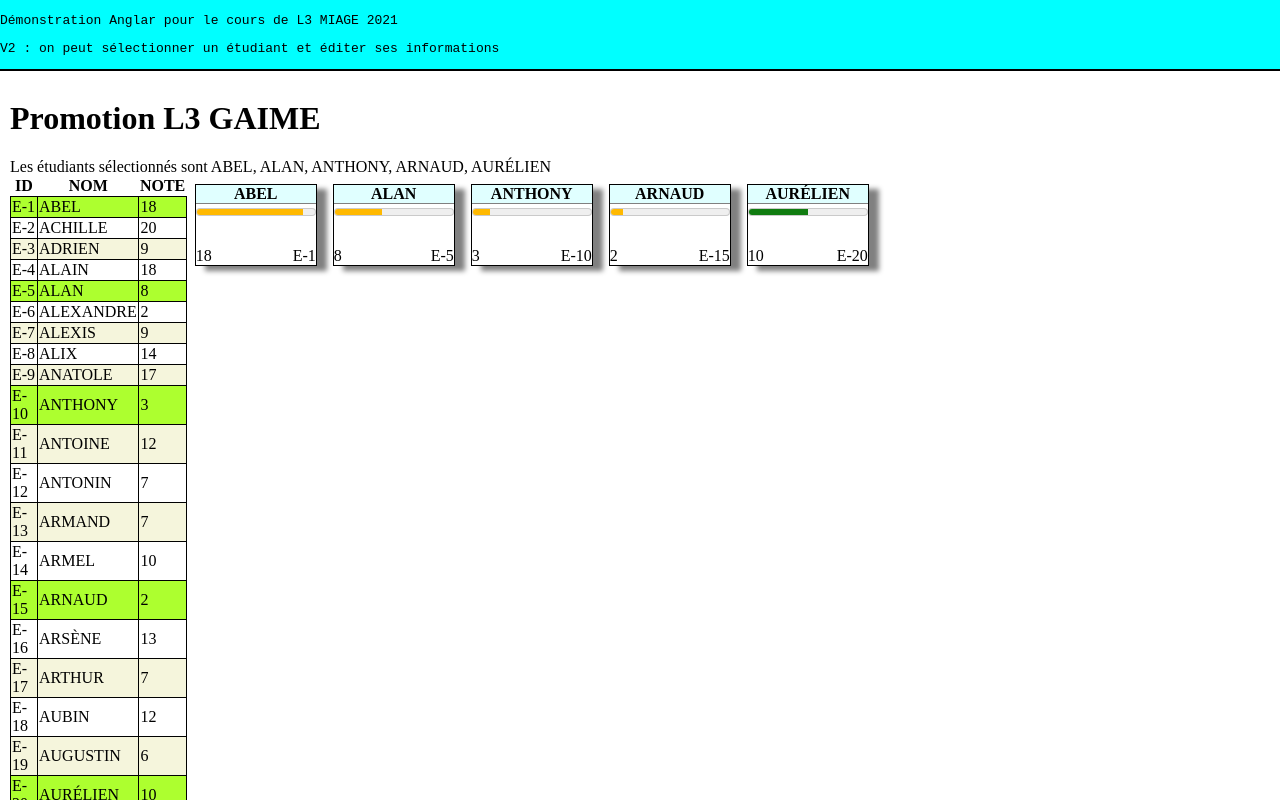
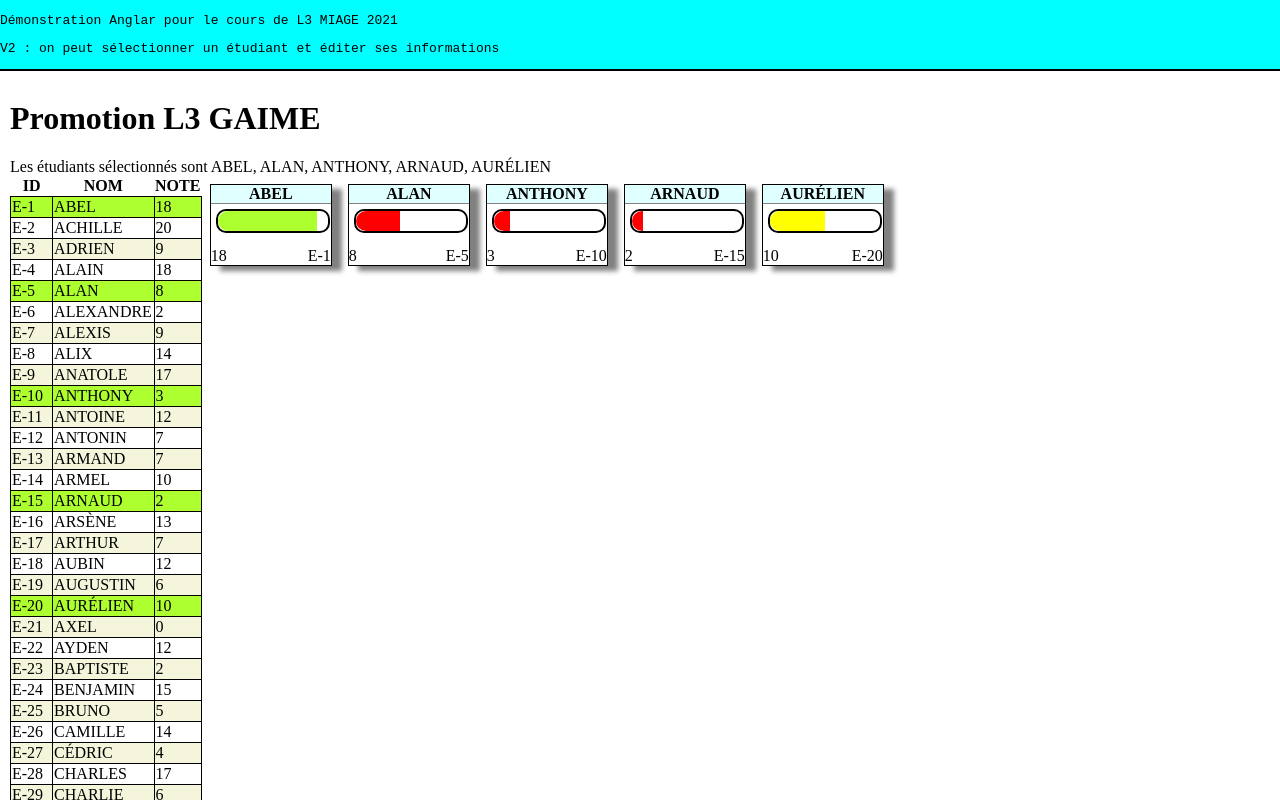
Before and after one commit to gepirr/l3m.demo.anular.cours.1, an Angular app: page / in a window 1280 px wide. Shown: the top 800 px of the page. Built offline with nearby package versions, Linux system fonts and the light colour scheme.

Commit message:
meter -> div

```diff
--- a/src/app/app.component.scss
+++ b/src/app/app.component.scss
@@ -6,6 +6,7 @@
     left: 0px;
     width: 100%;
     background-color: aqua;
+    z-index: 100;
   }
 
   app-promotion {
--- a/src/app/promotion/promotion.component.scss
+++ b/src/app/promotion/promotion.component.scss
@@ -9,6 +9,7 @@ section.promo {
 
     td {
       border: solid black 1px;
+      white-space: nowrap;
     }
 
     tr:nth-child(2n) {
--- a/src/app/student/student.component.html
+++ b/src/app/student/student.component.html
@@ -2,9 +2,15 @@
          [class.edition] = "edition"
 >
   <h1>{{data.name}}</h1>
-  <meter min="0" max="20" low="10" high="14"
-         [value] = "data.note"
-  ></meter>
+  <div class="meter">
+    <div
+        [style.width] = "(data.note * 5.5) + 'px'"
+        [class.low]   = "data.note < 10"
+        [class.ok]    = "data.note >= 10 && data.note <= 14"
+        [class.high]  = "data.note > 14"
+        [class.max]   = "data.note == 20"
+    ></div>
+  </div>
   <input min="0" max="20" type="range"
          [(ngModel)] = "data.note"
          [disabled]  = "!edition"
--- a/src/app/student/student.component.scss
+++ b/src/app/student/student.component.scss
@@ -1,3 +1,6 @@
+$jaugeH: 20px;
+$jaugeRadius: 10px;
+
 :host {
   > section {
     position: relative;
@@ -20,8 +23,38 @@
       border-bottom: solid grey 1px;
     }
 
-    meter {
-      width: 100%;
+
+    .meter {
+      width: 110px;
+      height: $jaugeH;
+      border: solid black 2px;
+      border-radius: $jaugeRadius;
+      margin: 5px;
+      margin-bottom: 0px;
+      padding: 0;
+
+      > div {
+        border-top-left-radius: $jaugeRadius;
+        border-bottom-left-radius: $jaugeRadius;
+        margin: 0;
+        height: $jaugeH;
+        overflow: hidden;
+      }
+      .low {
+        background-color: red;
+      }
+
+      .ok {
+        background-color: yellow;
+      }
+
+      .high {
+        background-color: greenyellow;
+      }
+
+      .max {
+        border-radius: .5em;
+      }
     }
 
     input {
```
